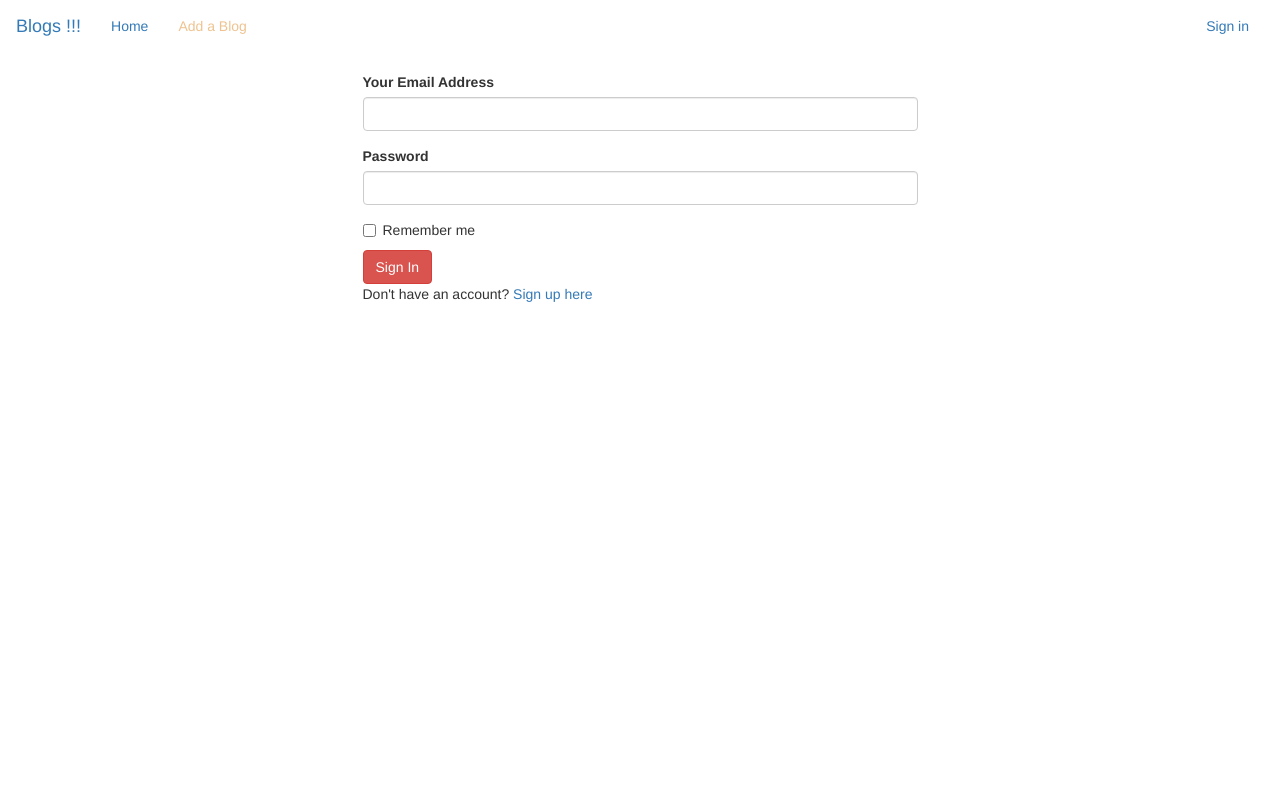
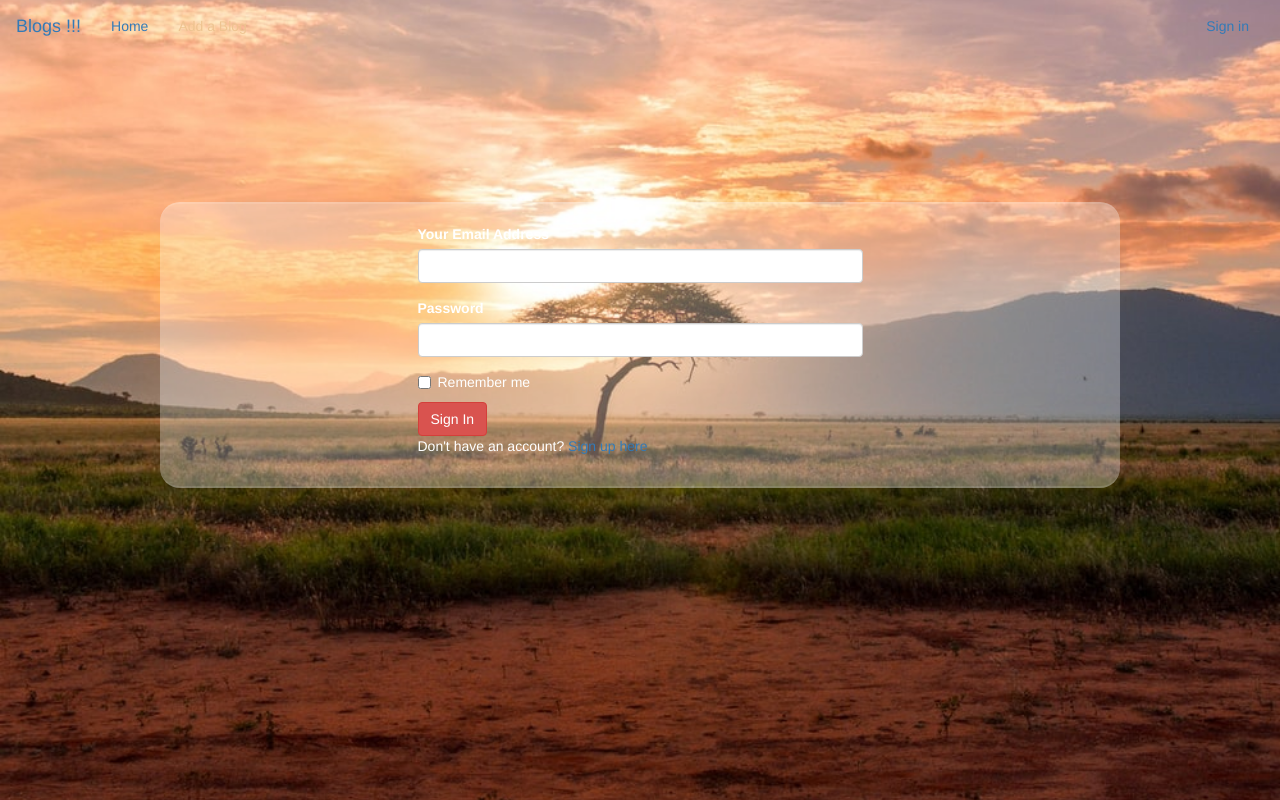
Before and after one commit to derrickmacharia/WeatherForecast, a Flask app: page /authentication/login in a window 1280 px wide. Run offline with Flask 2, Linux system fonts and the light colour scheme; some libraries are stand-ins or nearby versions.

Commit message:
style forms

```diff
--- a/app/static/css/index.css
+++ b/app/static/css/index.css
@@ -6,8 +6,42 @@ h1{
     background-size: cover;
     background-position: center;
     background-repeat: no-repeat;
+    z-index: 1;
+    height: 100vh;
+
+
 
 }
-/* .login{
+.voldermort{
+    padding: 2rem;
+    border-radius: 20px;
+    background: rgba(255, 255, 255, 0.3);
+    border-top: 2px solid rgba(255, 255, 255, 0.1);
+    border-bottom: 2px solid rgba(255, 255, 255, 0.1);
+    color: #fff;
+    z-index: 3;
+    width: 75%;
+    margin-top: 8rem;
+}
+.kemikal{
+    background: transparent ;
+}
+.login{
+    background-image: url(../images/sunny.jpeg);
+    background-size: cover;
+    background-position: center;
+    background-repeat: no-repeat;
+    height: 100vh;
 
-} */
+
+}
+.sativa{
+    margin-top: 15rem;    padding: 2rem;
+    border-radius: 20px;
+    background: rgba(255, 255, 255, 0.3);
+    border-top: 2px solid rgba(255, 255, 255, 0.1);
+    border-bottom: 2px solid rgba(255, 255, 255, 0.1);
+    color: #fff;
+    z-index: 3;
+    width: 75%;
+}
--- a/app/templates/auth/login.html
+++ b/app/templates/auth/login.html
@@ -10,7 +10,7 @@
 
 {% block content %}
 <body class="login">
-<div class="container mt-5 ">
+<div class="container sativa">
     <div class="row">
       <div class= "col-md-3"> </div>
       <div class="col-md-6">
```
Also changed, not shown: app/templates/auth/register.html (+4 -4 lines), migrations/versions/ab189e9479c8_.py (renamed from migrations/versions/a8f96bd359dd_initial_migration.py, +4 -4 lines), app/static/images/high.jpeg (added), app/static/images/sunny.jpeg (added).
